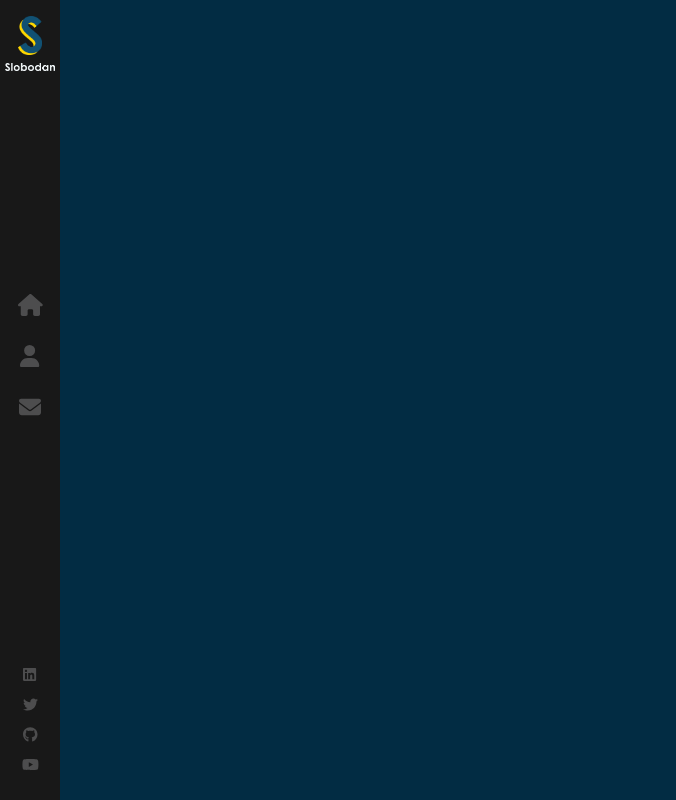
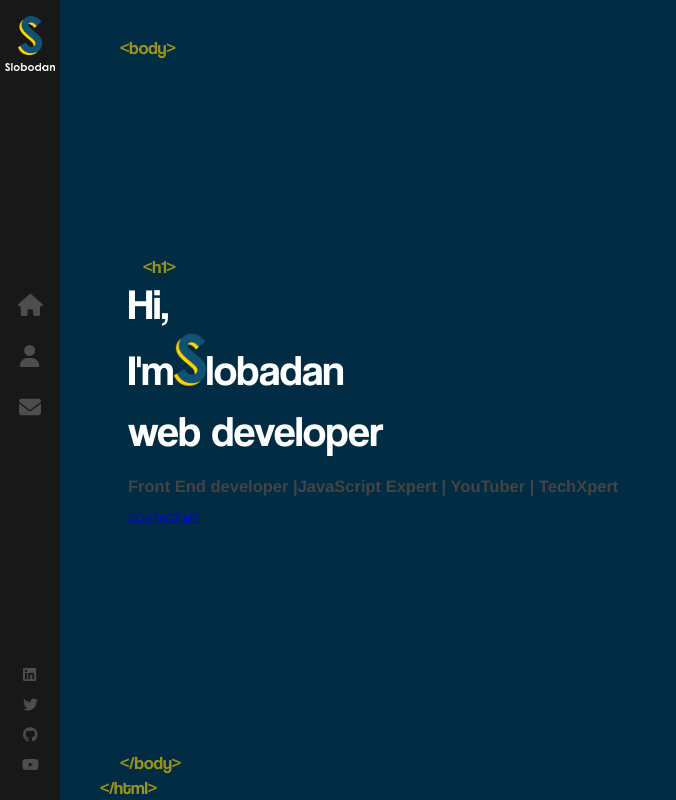
Before and after one commit to Arafat-erasung/dev-resume, a React (Create React App) app: page / in a window 1280 px wide. Shown: the whole page, without its empty margins (0-676 px from the left). Built offline with nearby package versions, Linux system fonts and the light colour scheme.

Commit message:
added a home page

```diff
--- a/src/App.js
+++ b/src/App.js
@@ -1,13 +1,17 @@
 import './App.scss';
 import { Routes, Route } from 'react-router-dom';
 import  Layout  from './components/Layout';
+import Home from './components/Home';
 
 
 function App() {
   return (
     <>
       <Routes>
-        <Route path="/" element={ <Layout /> }/>
+        <Route path="/" element={ <Layout /> }>
+          <Route index element={<Home />} />
+        </Route>
+
       </Routes>
     </>
   );
--- /dev/null
+++ b/src/components/Home/index.js
@@ -0,0 +1,27 @@
+import { Link } from 'react-router-dom';
+import LogoTitle from '../../assets/assets/images/logo-s.png';
+import './index.scss';
+
+
+const Home = () => {
+
+
+    return (
+        <div className="container home-page">
+            <div className="text-zone">
+                <h1>Hi, <br/> I'm
+                <img src={LogoTitle} alt="developer"/>
+                lobadan
+                <br/>
+                web developer
+                </h1>
+                <h2>Front End developer |JavaScript Expert | YouTuber | TechXpert</h2>
+                <Link to="/contact" className='flat-button'>CONTACT ME</Link>
+            </div>
+
+        </div>
+
+    )
+};
+
+export default Home;
--- /dev/null
+++ b/src/components/Home/index.scss
@@ -0,0 +1,34 @@
+.home-page {
+    .text-zone {
+        position: absolute;
+        left: 10%;
+        top: 50%;
+        transform: translateY(-50%);
+        width: 40%;
+        max-width: 90%;
+    }
+
+
+    h1 {
+        color: #fff;
+        font-size: 43px;
+        margin: 0;
+        font-family: 'Coolvetica';
+        font-weight: 400;
+
+
+        &::before {
+            content: '<h1>';
+            font-family: 'Coolvetica';
+            font-size: 18px;
+            margin-top: -20px;
+            color: #ffd700;
+            position: absolute;
+            left: 15px;
+            opacity: 0.6;
+        }
+        img {
+            width: 32px;
+        }
+    }
+}
--- a/src/components/Layout/index.js
+++ b/src/components/Layout/index.js
@@ -1,11 +1,30 @@
+import { Outlet } from 'react-router-dom';
 import Sidebar from '../Sidebar';
 import './index.scss';
 
 const Layout = () => {
     return (
-    <>
+    <div className='App'>
         <Sidebar />
-    </>
+
+        <div className='page'>
+            <span className='tags top-tags'>&lt;body&gt;</span>
+        </div>
+
+        <Outlet />
+
+        <span className='tags bottom-tags'>
+        &lt;/body&gt;
+        <br/>
+        <span className='bottom-tag-html'>
+        &lt;/html&gt;
+        </span>
+
+        </span>
+
+
+
+    </div>
     )
 }
 
--- a/src/components/Layout/index.scss
+++ b/src/components/Layout/index.scss
@@ -0,0 +1,39 @@
+.page {
+    width: 100%;
+    height: 100%;
+    position: absolute;
+}
+
+.top-tags {
+    bottom: auto;
+    top: 35px;
+}
+
+.tags {
+    color: #ffd700;
+    opacity: 0.6;
+    position: absolute;
+    bottom: 0;
+    left: 120px;
+    font-size: 18px;
+    font-family: 'Coolvetica';
+}
+
+.bottom-tag-html {
+    margin-left: -20px;
+}
+
+.container {
+    width: 100%;
+    will-change: contents;
+    height: 90%;
+    min-width: 566px;
+    position: absolute;
+    opacity: 0;
+    top: 5%;
+    margin: 0 auto;
+    z-index: 1;
+    transform-style: preserve-3d;
+    animation: fadeIn 1s forwards;
+    animation-delay: 1s;
+}
--- a/src/index.css
+++ b/src/index.css
@@ -4,7 +4,7 @@
 
 body {
   margin: 0;
-  font-family: 300 11px/1.4 'Helvetica Neue', sans-serif;
+  font: 300 11px/1.4 'Helvetica Neue', sans-serif;
   color: #444;
   background-color: #022c43;
   overflow: hidden;
```
